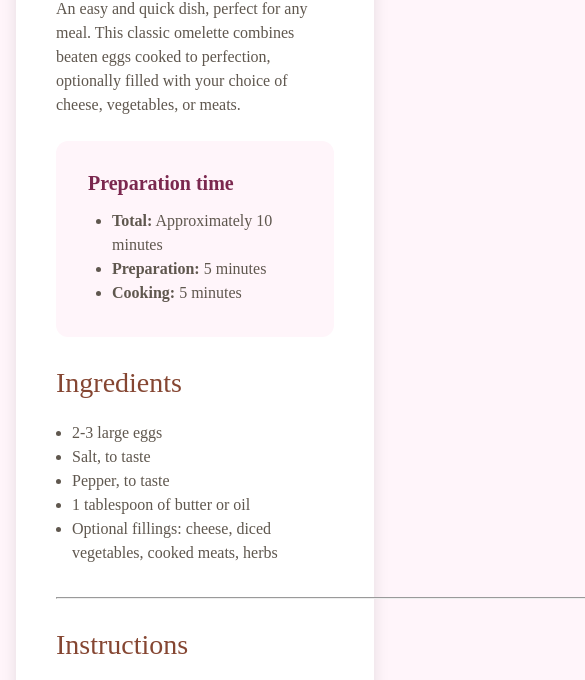
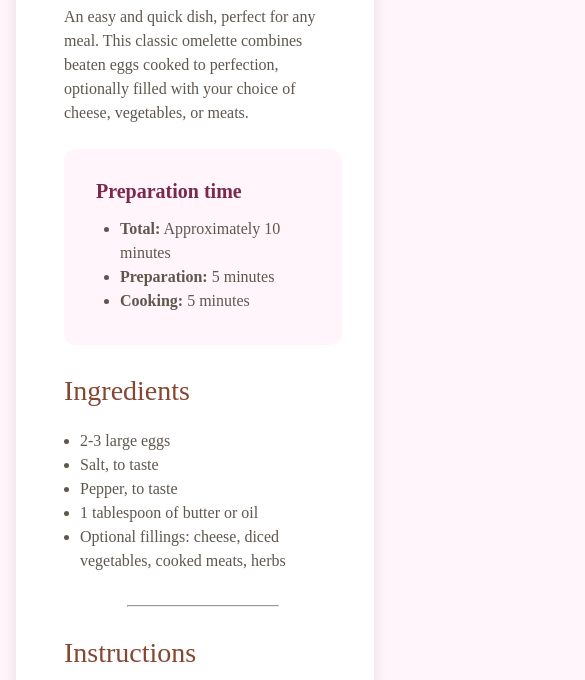
Before and after one commit to CoderAlchemy24/recipe-page, a plain HTML site: page index.html in a window 390 px wide. Shown: the part 358-1038 px from the top of the page, 585 px wide, since content can reach past the window. Drawn offline with Linux system fonts and the light colour scheme.

Commit message:
Correct style.css

```diff
--- a/style.css
+++ b/style.css
@@ -404,6 +404,10 @@ hr {
     h1{
         font-size: var(--font-size-mobile-text-preset-1, 36px);
     }
+
+    hr{
+        width:100%;
+    }
     .recipe-head p{
         font-size: var(--font-size-desktop-text-preset-4, 16px);
     }
@@ -411,11 +415,16 @@ hr {
 }
 
 
-@media screen and (max-width: 375px) {
+@media screen and (max-width: 575px) {
+
+    .recipe-container{
+        margin:0;
+        padding: 0;
+    }
 
     .card{
-        width: min-content;
-        margin:0;
+        width: 100%;
+
 
     }
     .top-image{
@@ -425,11 +434,17 @@ hr {
         height: auto;
         align-self: stretch;;
     }
+
+    .recipe-content{
+        width:100%;
+        height:auto;
+         margin:var(--spacing-100);
+    }
     h1{
         font-size: var(--font-size-mobile-text-preset-1, 32px);
     }
    hr{
-    width: 85%;
+    width: 55%;
     height: 1px;
     margin-bottom: var(--spacing-400, 32px);
     margin-top: var(--spacing-400, 32px);
```
